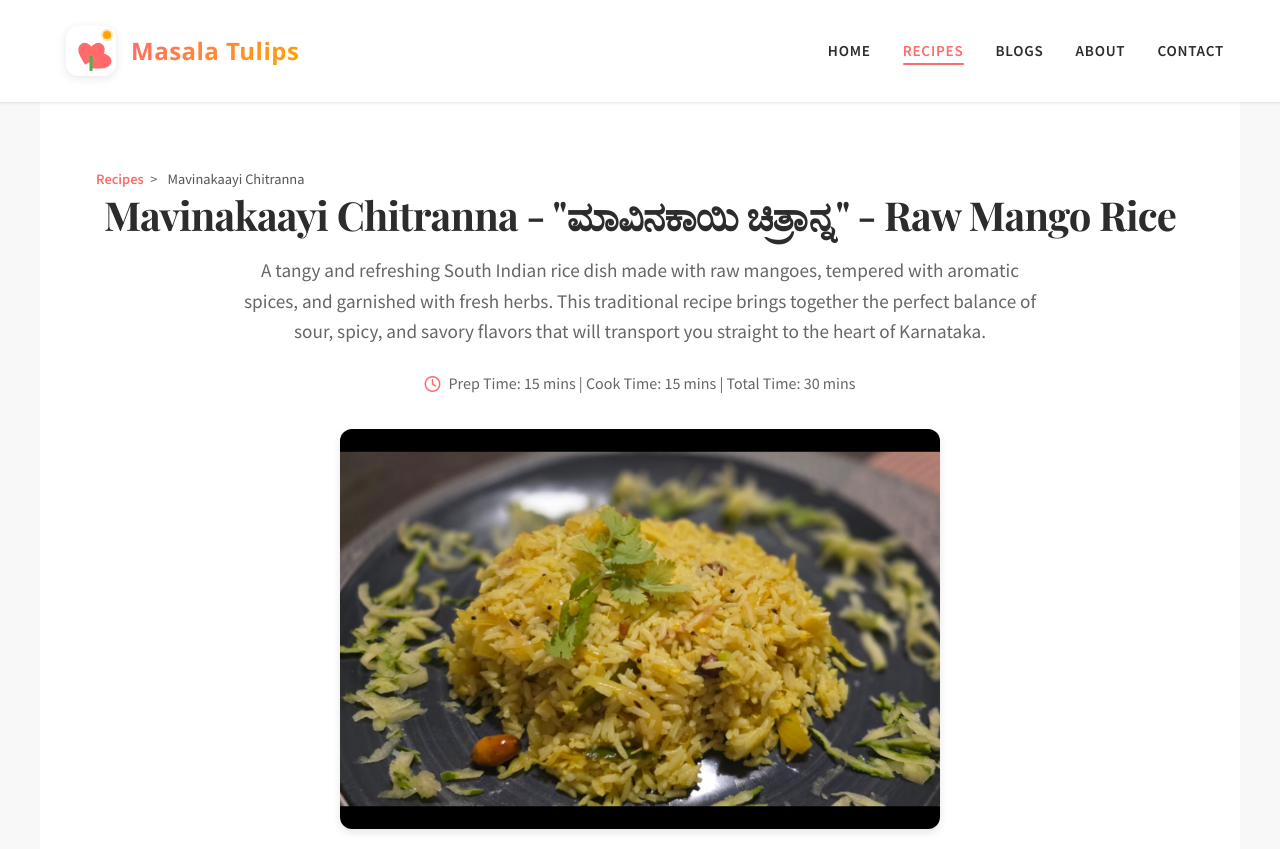
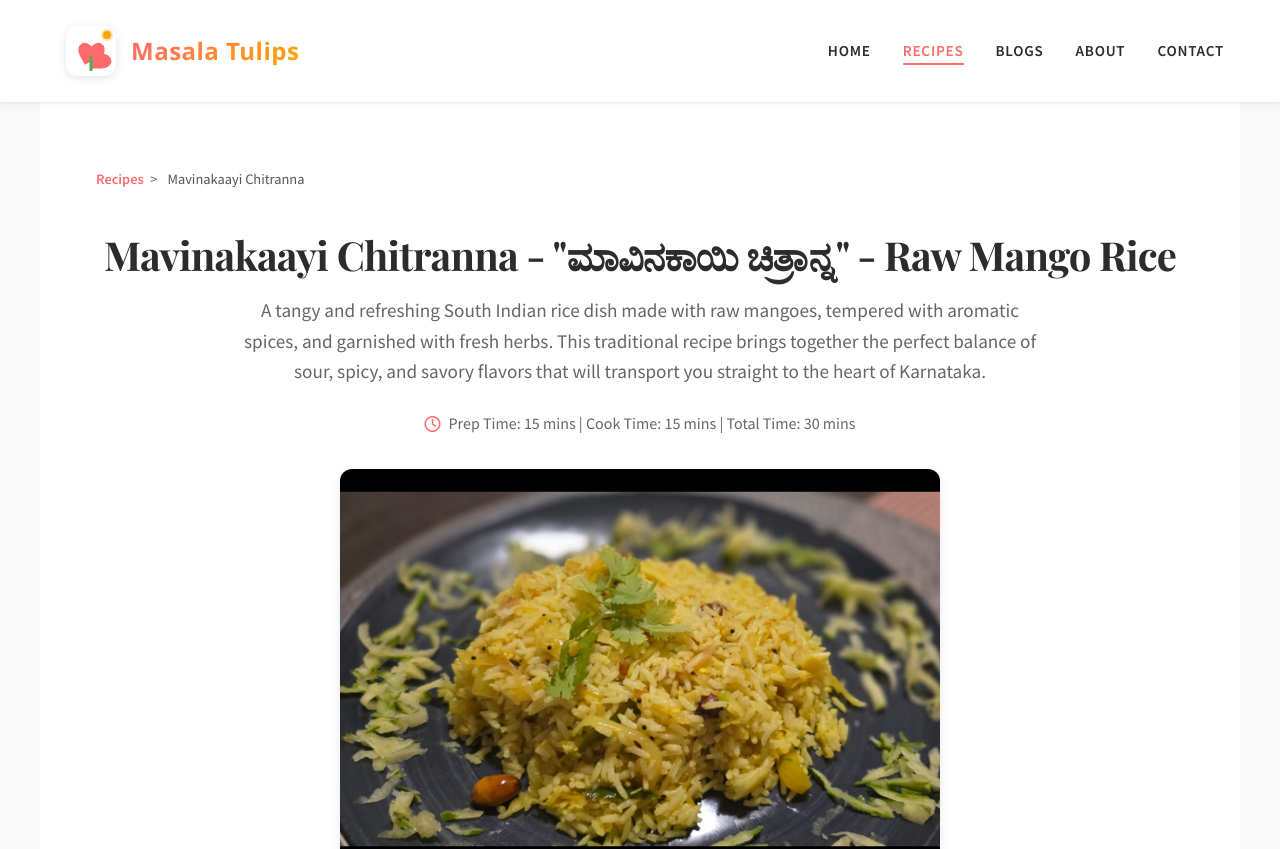
Before and after one commit to nikhilg37/MasalaTulips, a React (Create React App) app in the folder masala-tulips-react/: page /recipe/mavinakaayi-chitranna in a window 1280 px wide. Shown: the top 849 px of the page. Built offline with nearby package versions, Linux system fonts and the light colour scheme.

Commit message:
Adjust spacing for breadcrumbs and recipe header
Increased the margin below the breadcrumbs and added extra space above the recipe header to improve layout and visual separation on the RecipePage.

```diff
--- a/masala-tulips-react/src/pages/RecipePage.css
+++ b/masala-tulips-react/src/pages/RecipePage.css
@@ -43,6 +43,7 @@
     padding: 1rem 1.5rem 0;
     font-size: 0.9rem;
     color: var(--secondary-color);
+    margin-bottom: 3.5rem; /* Increased space below breadcrumbs */
 }
 
 .breadcrumbs a {
@@ -59,6 +60,7 @@
 .recipe-header {
     text-align: center;
     margin-bottom: 2rem;
+    margin-top: 2.5rem; /* Added extra space above the header */
 }
 
 .recipe-header h1 {
```
